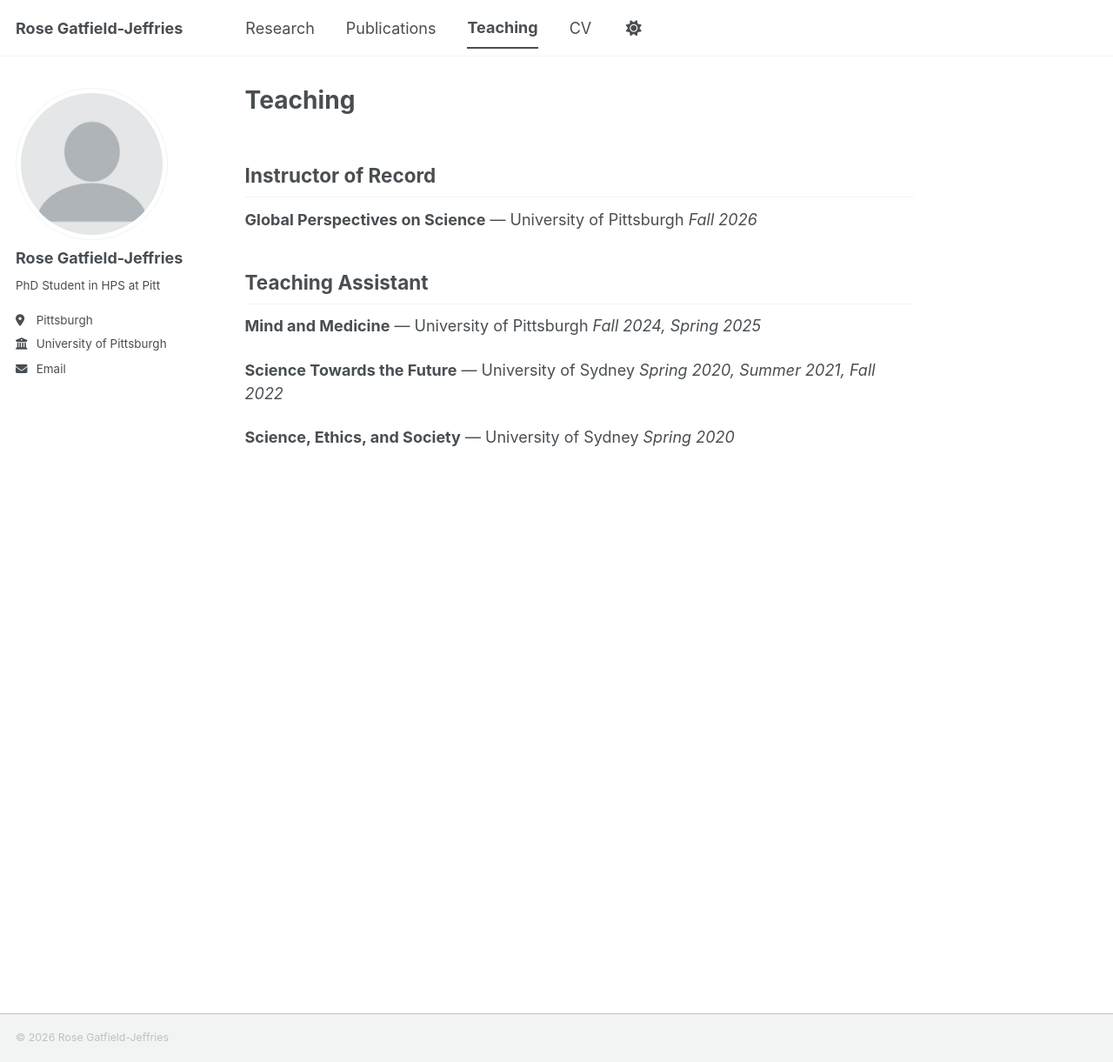
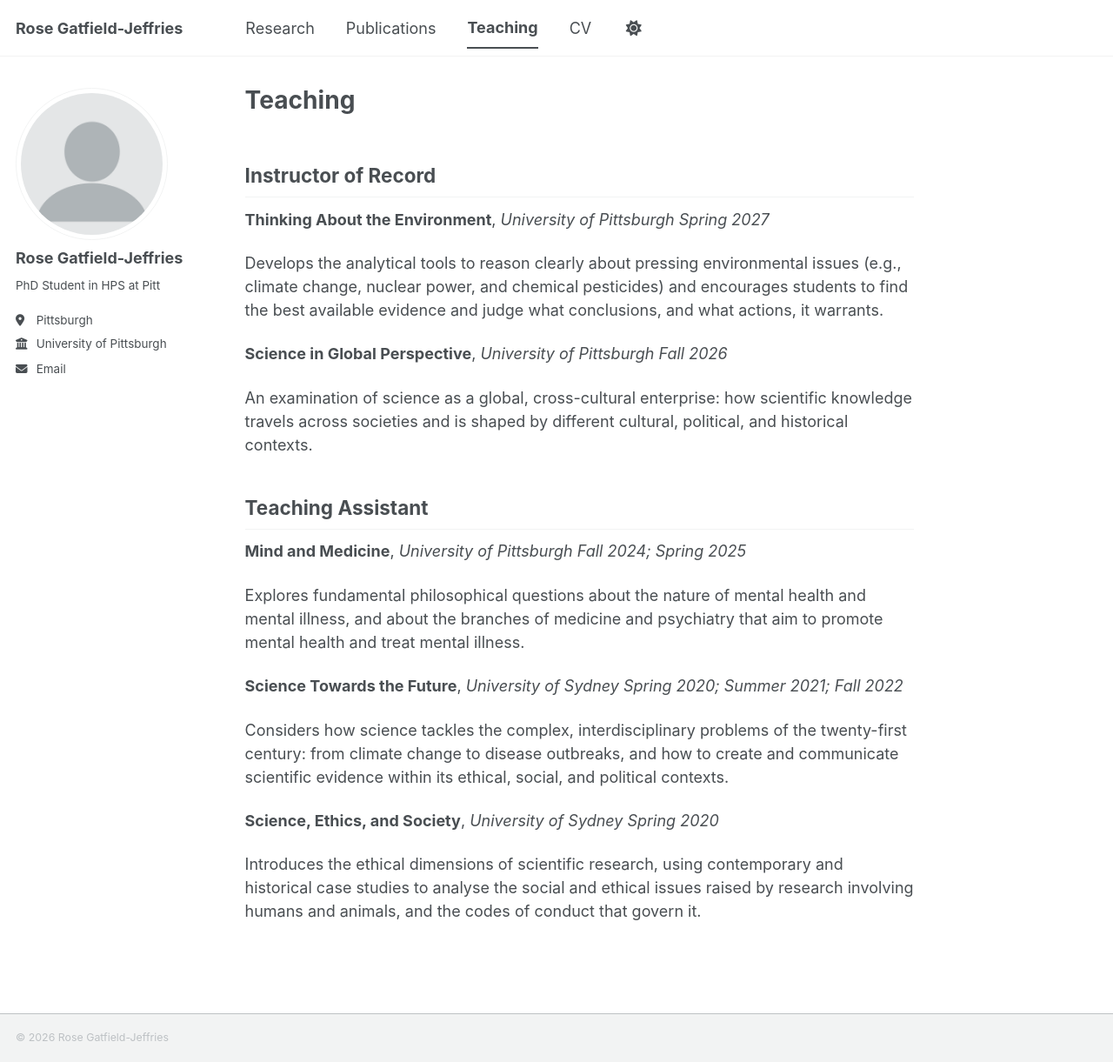
Before and after one commit to rose0930/rosegatfieldjeffries.github.io, a Jekyll site: the page built from _pages/teaching.md, in a window 1280 px wide and 1221 px high. Shown: the whole window at 87% size. Built offline with Jekyll 4.4.1, drawn with Linux system fonts in a browser that asks for light colours; a style sheet for code colours, icons or effects is not loaded.

Commit message:
Update teaching.md

```diff
--- a/_pages/teaching.md
+++ b/_pages/teaching.md
@@ -7,16 +7,36 @@ author_profile: true
 
 ## Instructor of Record
 
-**Global Perspectives on Science** — University of Pittsburgh
-*Fall 2026*
+**Thinking About the Environment**, *University of Pittsburgh Spring 2027*
+
+Develops the analytical tools to reason clearly about pressing environmental
+issues (e.g., climate change, nuclear power, and chemical pesticides)
+and encourages students to find the best available evidence and judge what
+conclusions, and what actions, it warrants.
+
+**Science in Global Perspective**, *University of Pittsburgh Fall 2026*
+
+An examination of science as a global, cross-cultural enterprise: how
+scientific knowledge travels across societies and is shaped by different
+cultural, political, and historical contexts.
 
 ## Teaching Assistant
 
-**Mind and Medicine** — University of Pittsburgh
-*Fall 2024, Spring 2025*
+**Mind and Medicine**, *University of Pittsburgh Fall 2024; Spring 2025*
 
-**Science Towards the Future** — University of Sydney
-*Spring 2020, Summer 2021, Fall 2022*
+Explores fundamental philosophical questions about the nature of mental health
+and mental illness, and about the branches of medicine and psychiatry that aim
+to promote mental health and treat mental illness.
 
-**Science, Ethics, and Society** — University of Sydney
-*Spring 2020*
+**Science Towards the Future**, *University of Sydney Spring 2020; Summer 2021; Fall 2022*
+
+Considers how science tackles the complex, interdisciplinary problems of the
+twenty-first century: from climate change to disease outbreaks, and how to
+create and communicate scientific evidence within its ethical, social, and
+political contexts.
+
+**Science, Ethics, and Society**, *University of Sydney Spring 2020*
+
+Introduces the ethical dimensions of scientific research, using contemporary
+and historical case studies to analyse the social and ethical issues raised by
+research involving humans and animals, and the codes of conduct that govern it.
```
